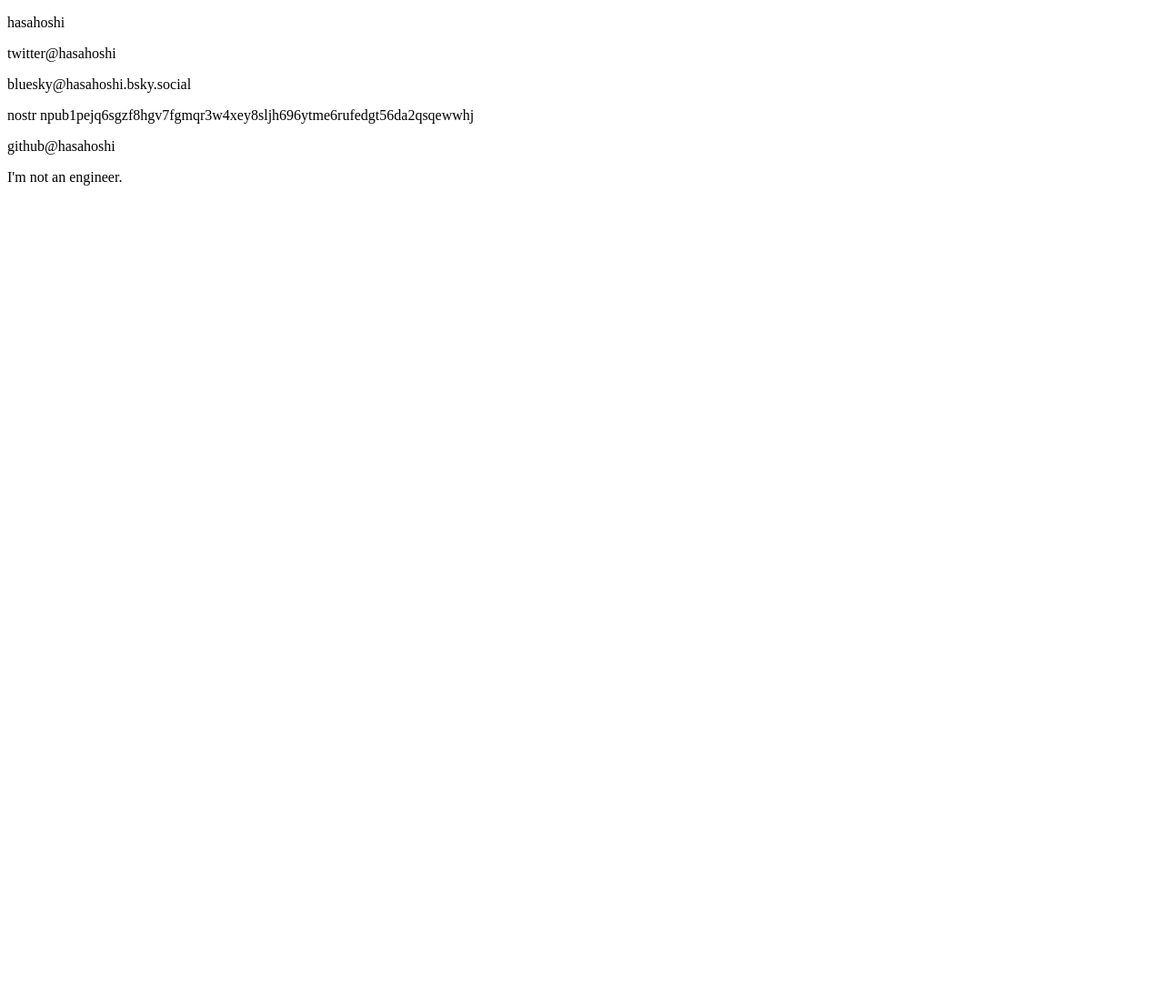
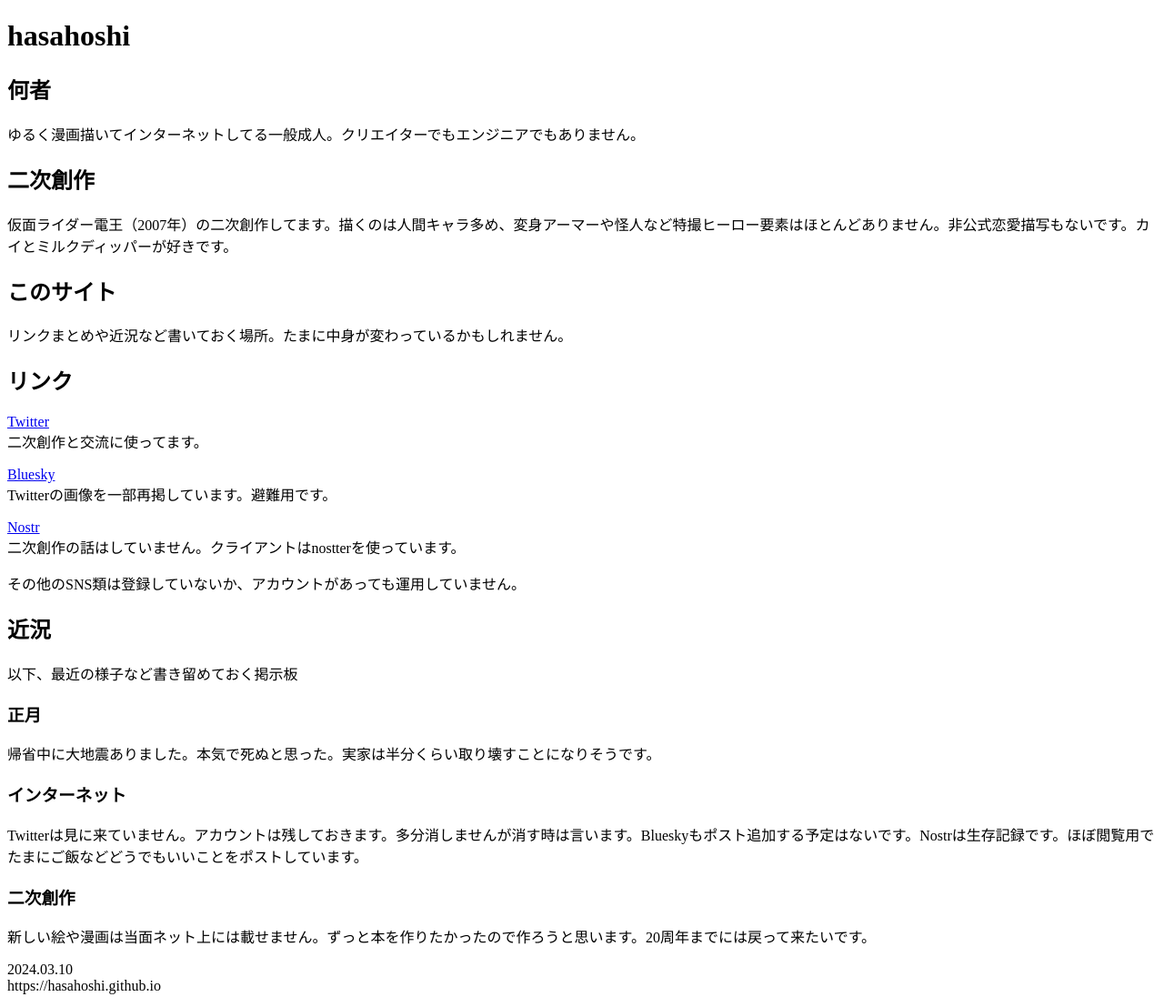
Before and after one commit to hasahoshi/hasahoshi.github.io, a plain HTML site: page index.html in a window 1280 px wide. Shown: the whole page at 91% size. Before the commit the page ends 800 px from the top, so only its background shows below. Drawn offline with Linux system fonts and the light colour scheme.

Commit message:
Update index.html

```diff
--- a/index.html
+++ b/index.html
@@ -3,25 +3,29 @@
 <head>
   <title>hasahoshi</title>
   <meta charset="UTF-8">
+  <meta name="viewport" content="width=device-width,initial-scale=1" />
 </head>
 <body>
-  <p>
-    hasahoshi
-  </p>
-  <p>
-    twitter@hasahoshi
-  </p>
-  <p>
-    bluesky@hasahoshi.bsky.social
-  </p>
-  <p>
-    nostr npub1pejq6sgzf8hgv7fgmqr3w4xey8sljh696ytme6rufedgt56da2qsqewwhj
-  </p>
-  <p>
-    github@hasahoshi
-  </p>
-  <p>
-  I'm not an engineer.
-  </p>
+  <h1>hasahoshi</h1>
+    	<h2>何者</h2>
+  		<p>ゆるく漫画描いてインターネットしてる一般成人。クリエイターでもエンジニアでもありません。</p>
+  	<h2>二次創作</h2>
+  		<p>仮面ライダー電王（2007年）の二次創作してます。描くのは人間キャラ多め、変身アーマーや怪人など特撮ヒーロー要素はほとんどありません。非公式恋愛描写もないです。カイとミルクディッパーが好きです。</p>
+  	<h2>このサイト</h2>
+  		<p>リンクまとめや近況など書いておく場所。たまに中身が変わっているかもしれません。</p>
+  	<h2>リンク</h2>
+  		<p><a href="https://twitter.com/hasahoshi">Twitter</a><br>二次創作と交流に使ってます。</p>
+  		<p><a href="https://bsky.app/profile/hasahoshi.bsky.social">Bluesky</a><br>Twitterの画像を一部再掲しています。避難用です。</p>
+    		<p><a href="https://nostter.app/npub1pejq6sgzf8hgv7fgmqr3w4xey8sljh696ytme6rufedgt56da2qsqewwhj">Nostr</a><br>二次創作の話はしていません。クライアントはnostterを使っています。</p>
+    		<p>その他のSNS類は登録していないか、アカウントがあっても運用していません。</p>
+    	<h2>近況</h2>
+    	  	<p>以下、最近の様子など書き留めておく掲示板</p>
+    	<h3>正月</h3>
+  		<p>帰省中に大地震ありました。本気で死ぬと思った。実家は半分くらい取り壊すことになりそうです。</p>
+  	<h3>インターネット</h3>
+  		<p>Twitterは見に来ていません。アカウントは残しておきます。多分消しませんが消す時は言います。Blueskyもポスト追加する予定はないです。Nostrは生存記録です。ほぼ閲覧用でたまにご飯などどうでもいいことをポストしています。</p>
+  	<h3>二次創作</h3>
+  		<p>新しい絵や漫画は当面ネット上には載せません。ずっと本を作りたかったので作ろうと思います。20周年までには戻って来たいです。</p>
+  		<p>2024.03.10<br>https://hasahoshi.github.io<p>
 </body>
 </html>
```
